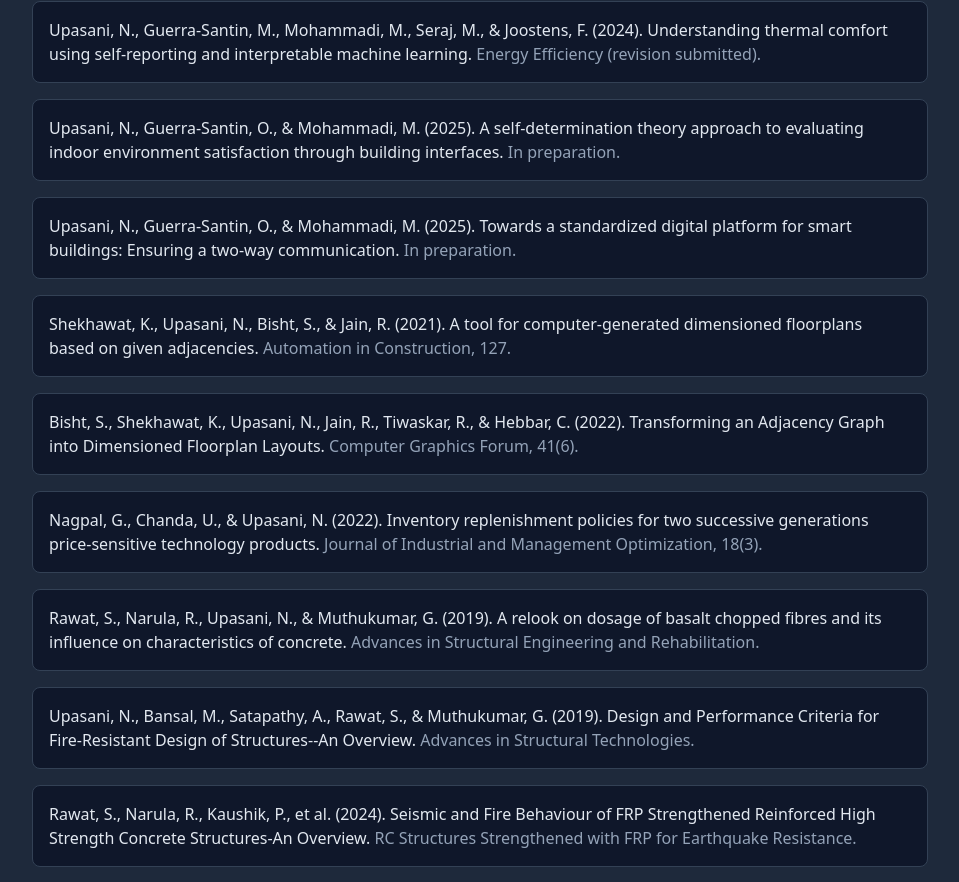
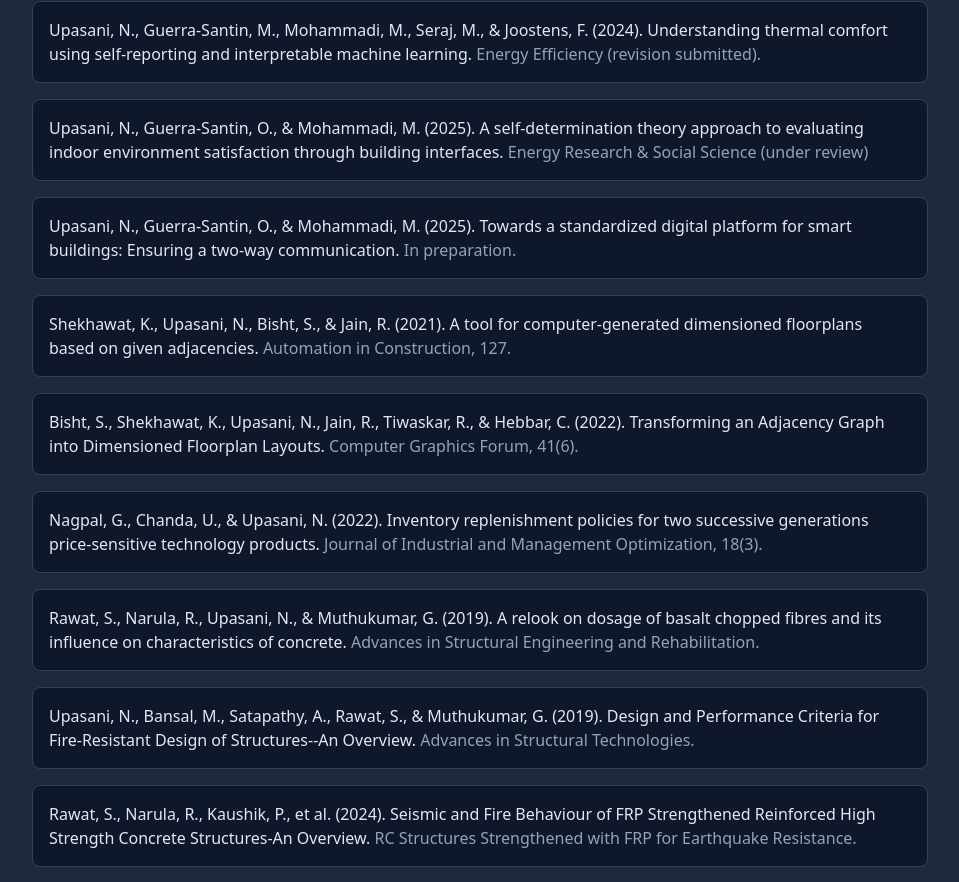
Before and after one commit to nitantupasani/webpage, a React (Create React App) app: page / in a window 1280 px wide. Shown: the part 4137-5019 px from the top of the page, without its empty margins (160-1119 px from the left). Built offline with nearby package versions, Linux system fonts and the light colour scheme.

Commit message:
update paper 3

```diff
--- a/src/App.js
+++ b/src/App.js
@@ -275,7 +275,7 @@
     { text: "Upasani, N., Guerra-Santin, O., & Mohammadi, M. (2024). Developing building-specific, occupant-centric thermal comfort models: A methodological approach.", journal: "Journal of Building Engineering, 95.", link: "https://www.sciencedirect.com/science/article/pii/S2352710224018497", tags: ['Thermal Comfort', 'Machine Learning'] },
     { text: "Upasani, N., Shekhawat, K., & Sachdeva, G. (2020). Automated Generation of Dimensioned Rectangular Floorplans.", journal: "Automation in Construction, 113.", link: "https://doi.org/10.1016/j.autcon.2020.103149", tags: ['Automation', 'Graph Theory', 'Architecture'] },
     { text: "Upasani, N., Guerra-Santin, M., Mohammadi, M., Seraj, M., & Joostens, F. (2024). Understanding thermal comfort using self-reporting and interpretable machine learning.", journal: "Energy Efficiency (revision submitted).", link: "#", tags: ['Thermal Comfort', 'Machine Learning'] },
-    { text: "Upasani, N., Guerra-Santin, O., & Mohammadi, M. (2025). A self-determination theory approach to evaluating indoor environment satisfaction through building interfaces.", journal: "In preparation.", link: "#", tags: ['User Satisfaction'] },
+    { text: "Upasani, N., Guerra-Santin, O., & Mohammadi, M. (2025). A self-determination theory approach to evaluating indoor environment satisfaction through building interfaces.", journal: "Energy Research & Social Science (under review)", link: "#", tags: ['User Satisfaction'] },
     { text: "Upasani, N., Guerra-Santin, O., & Mohammadi, M. (2025). Towards a standardized digital platform for smart buildings: Ensuring a two-way communication.", journal: "In preparation.", link: "#", tags: ['Smart Buildings'] },
     { text: "Shekhawat, K., Upasani, N., Bisht, S., & Jain, R. (2021). A tool for computer-generated dimensioned floorplans based on given adjacencies.", journal: "Automation in Construction, 127.", link: "https://doi.org/10.1016/j.autcon.2021.103718", tags: ['Automation', 'Graph Theory', 'Architecture'] },
     { text: "Bisht, S., Shekhawat, K., Upasani, N., Jain, R., Tiwaskar, R., & Hebbar, C. (2022). Transforming an Adjacency Graph into Dimensioned Floorplan Layouts.", journal: "Computer Graphics Forum, 41(6).", link: "https://doi.org/10.1111/cgf.14451", tags: ['Automation','Graph Theory', 'Architecture'] },
```
